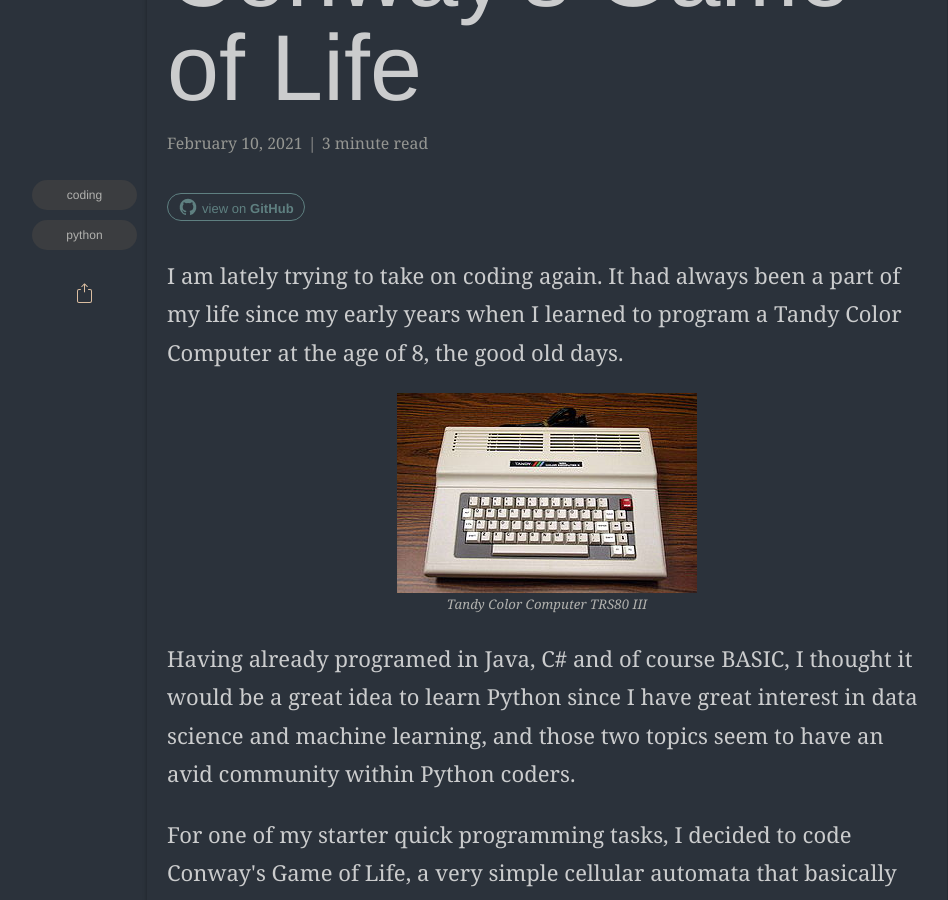
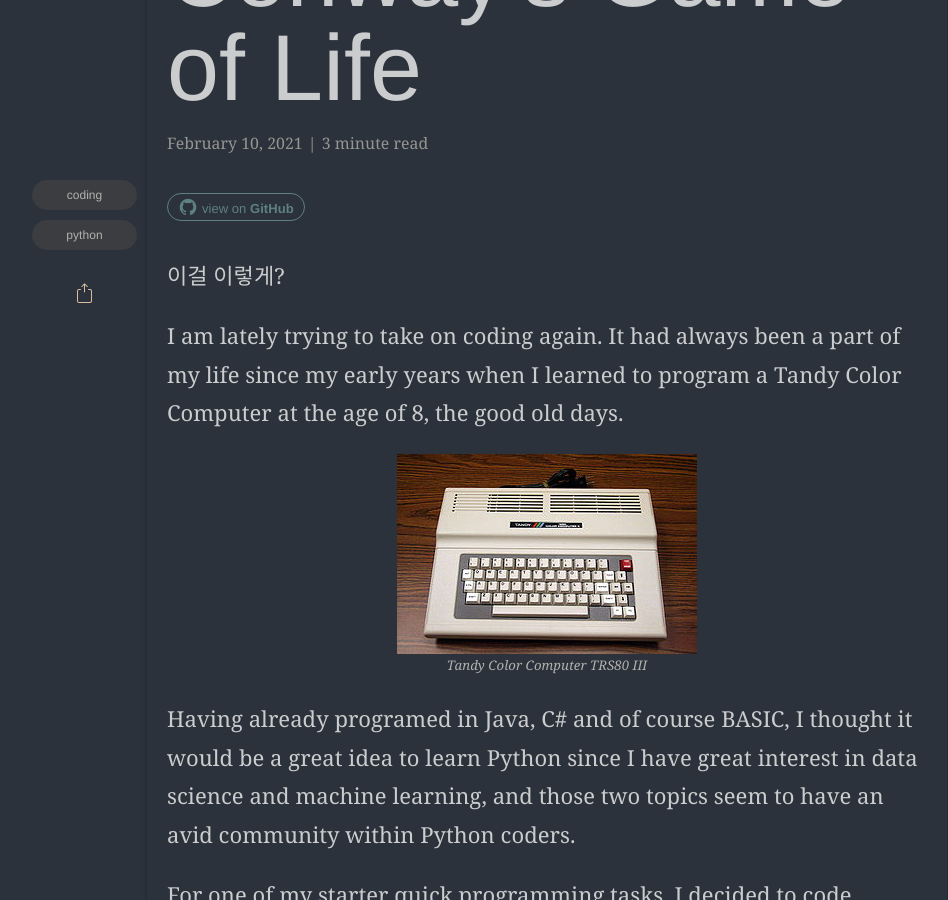
Before and after one commit to penguinjeanfactory/penguinjeanfactory.github.io, a Jekyll site: the page built from _posts/2021-02-10-conways-game-of-life.markdown, in a window 1280 px wide and 900 px high, scrolled down 696 px. Shown: the whole window, without its empty margins (93-1041 px from the left). Built offline with Jekyll 4.4.1, drawn with Linux system fonts in a browser that asks for light colours; some web fonts are replaced.

Commit message:
Update 2021-02-10-conways-game-of-life.markdown

```diff
--- a/_posts/2021-02-10-conways-game-of-life.markdown
+++ b/_posts/2021-02-10-conways-game-of-life.markdown
@@ -10,6 +10,7 @@ tags: [coding, python]
 author: Armando Maynez
 github: amaynez/GameOfLife/
 ---
+<p> 이걸 이렇게?</p>
 <p>I&nbsp;am lately trying to take on coding again. It had always been a part of my life since my early years when I&nbsp;learned to program a Tandy Color Computer at the age of 8, the good old days.</p>
 
 <img src="./assets/img/posts/20210210/300px-TRS-80_Color_Computer_3.jpg" alt="Tandy Color Computer TRS80 III"/><small>Tandy Color Computer TRS80 III</small>
```
